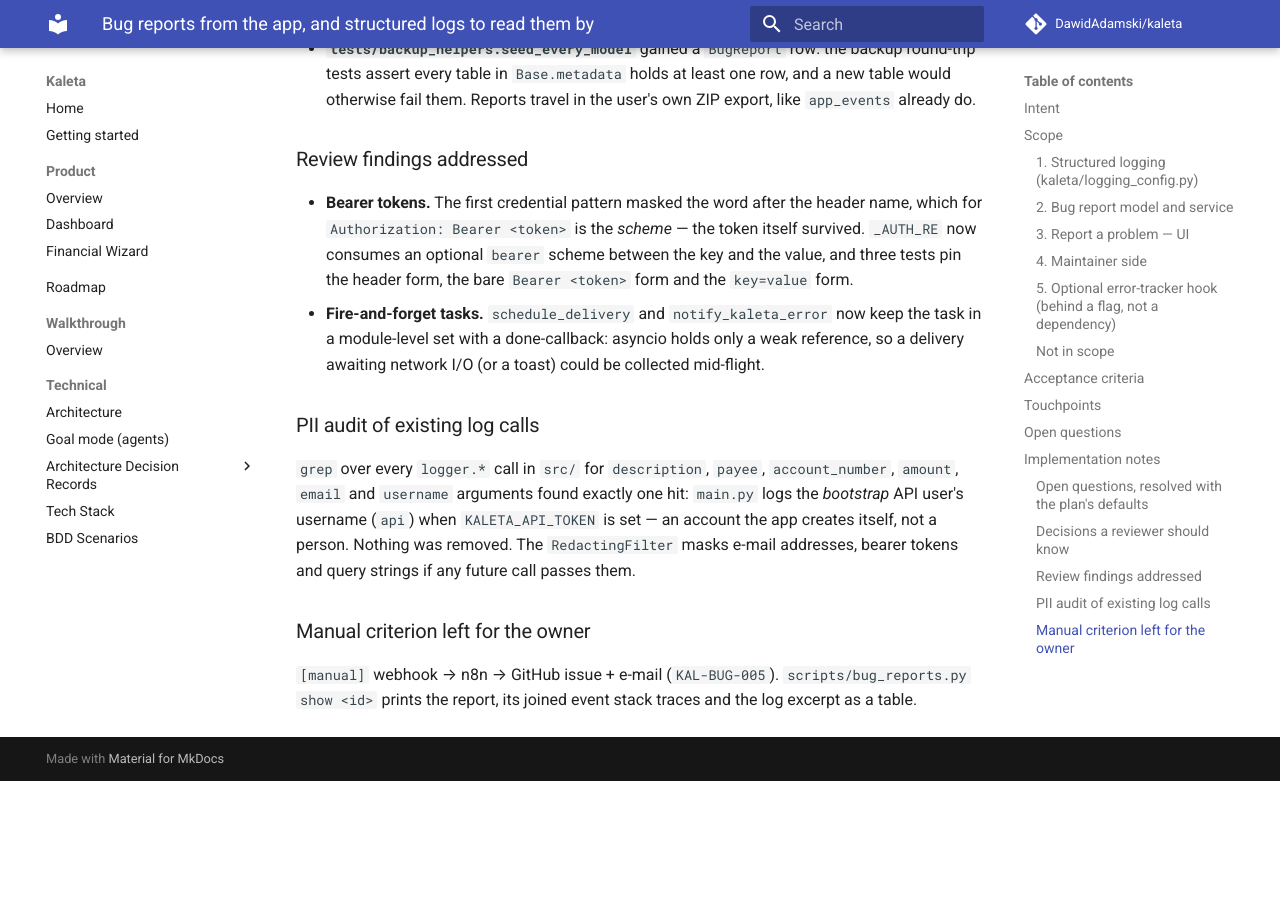
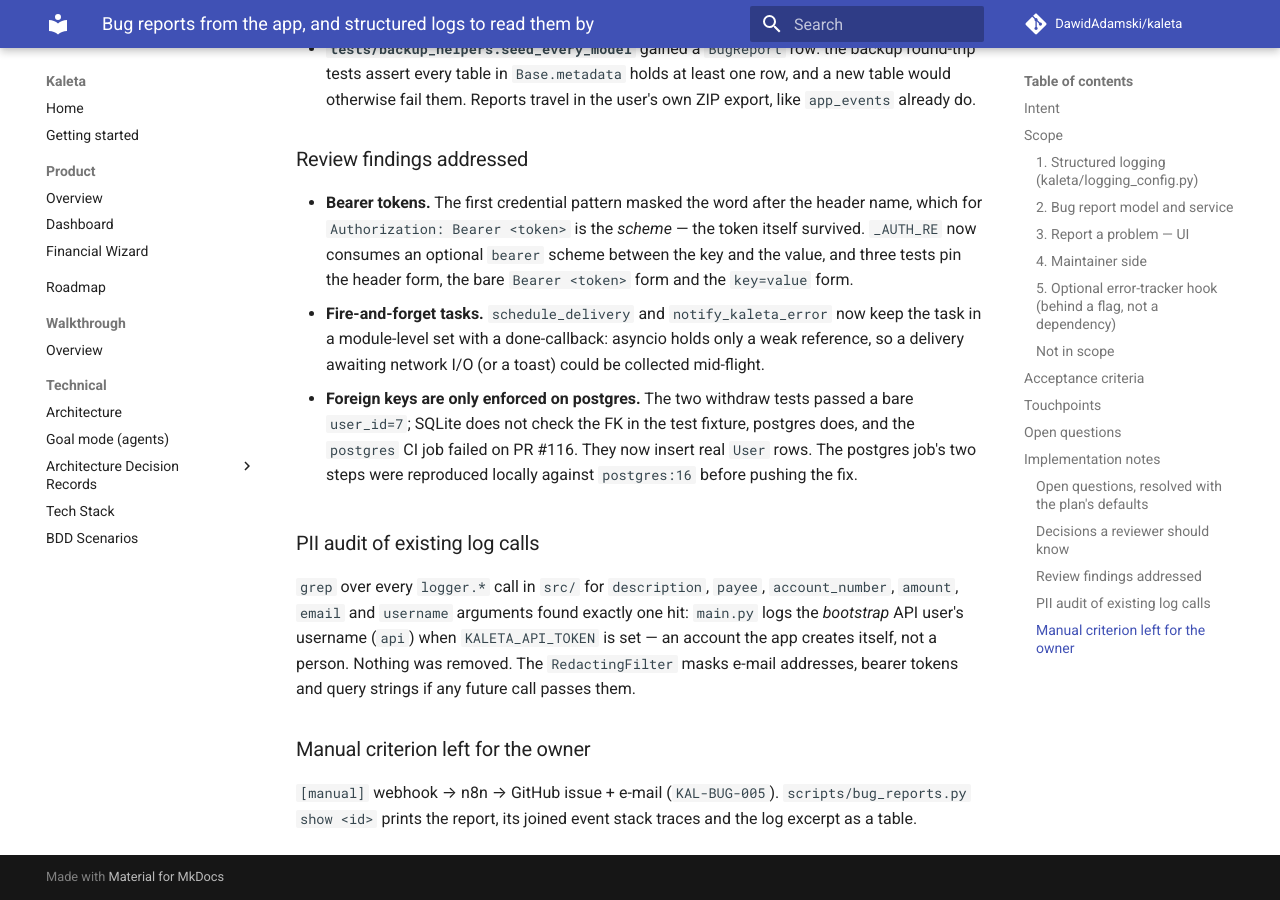
Before and after one commit to DawidAdamski/kaleta, an MkDocs documentation site: the page built from docs/plans/bug-reports-and-logging.md, in a window 1280 px wide and 900 px high, scrolled down 6372 px. Built offline with MkDocs 1.6.1 and Material for MkDocs 9.7.7, drawn with Linux system fonts in a browser that asks for light colours; comment, search, counter and statistics services are not loaded; before the commit the page ends 7153 px from its top, so only the background shows below that.

Commit message:
fix(tests): give the withdraw tests real users for the bug_reports FK
SQLite leaves the foreign key unchecked in the test fixture; postgres does
not, and the postgres CI job failed on `bug_reports_user_id_fkey`. Both
steps of that job were reproduced locally against postgres:16.

Co-Authored-By: Claude Opus 5 (1M context) <noreply@anthropic.com>

```diff
--- a/docs/plans/bug-reports-and-logging.md
+++ b/docs/plans/bug-reports-and-logging.md
@@ -296,6 +296,12 @@ into the report.
   only a weak reference, so a delivery awaiting network I/O (or a toast) could
   be collected mid-flight.
 
+- **Foreign keys are only enforced on postgres.** The two withdraw tests
+  passed a bare `user_id=7`; SQLite does not check the FK in the test
+  fixture, postgres does, and the `postgres` CI job failed on PR #116. They
+  now insert real `User` rows. The postgres job's two steps were reproduced
+  locally against `postgres:16` before pushing the fix.
+
 ### PII audit of existing log calls
 
 `grep` over every `logger.*` call in `src/` for `description`, `payee`,
```
Also changed, not shown: 1 other file.
